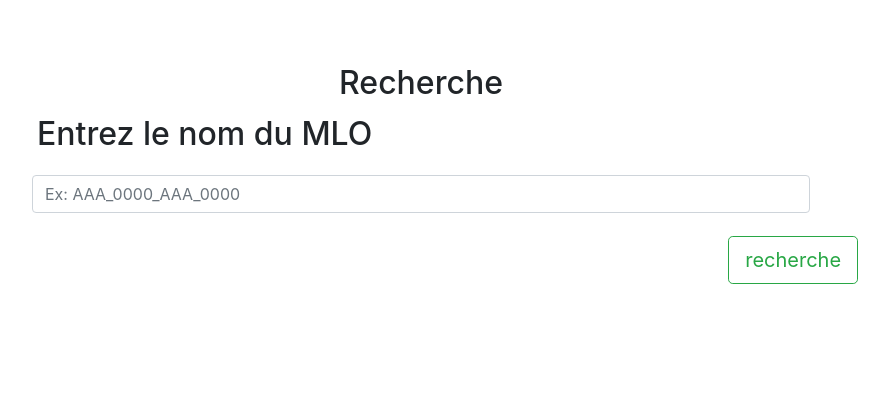
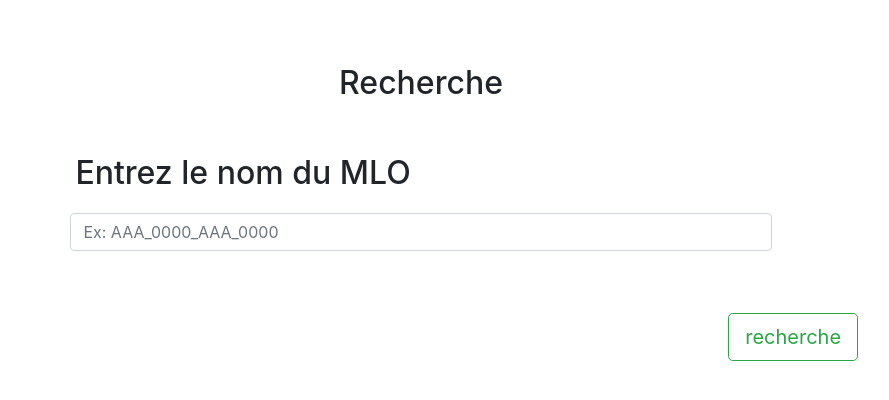
Before and after one commit to kamouns/MLO-File-Manager, a Flask app: page /search in a window 1280 px wide. Shown: the part 162-562 px from the top of the page, without its empty margins (219-1108 px from the left). Run offline with Flask 2, Linux system fonts and the light colour scheme; some libraries are stand-ins or nearby versions.

Commit message:
Update search.html

```diff
--- a/webapp/website/templates/search.html
+++ b/webapp/website/templates/search.html
@@ -7,7 +7,7 @@
 
   <form style="width: 60%; margin-left: auto; margin-right: auto ; margin-top: 5%;"  action="/searchResult" method="POST">
     <h2 align="center"> Recherche </h2>
-    <div  class="form-row  mb-2">
+    <div  style="  padding: 5%;  height: max-content; " class="form-row  mb-2">
         <div  class="col-md-10"></div>
            <label  for="mlo"><h2 style="  padding: 5px;" >Entrez le nom du MLO</h2> </label>
              <input class="form-control" type="text" name="mlo" id="mlo" placeholder="Ex: AAA_0000_AAA_0000">
```
